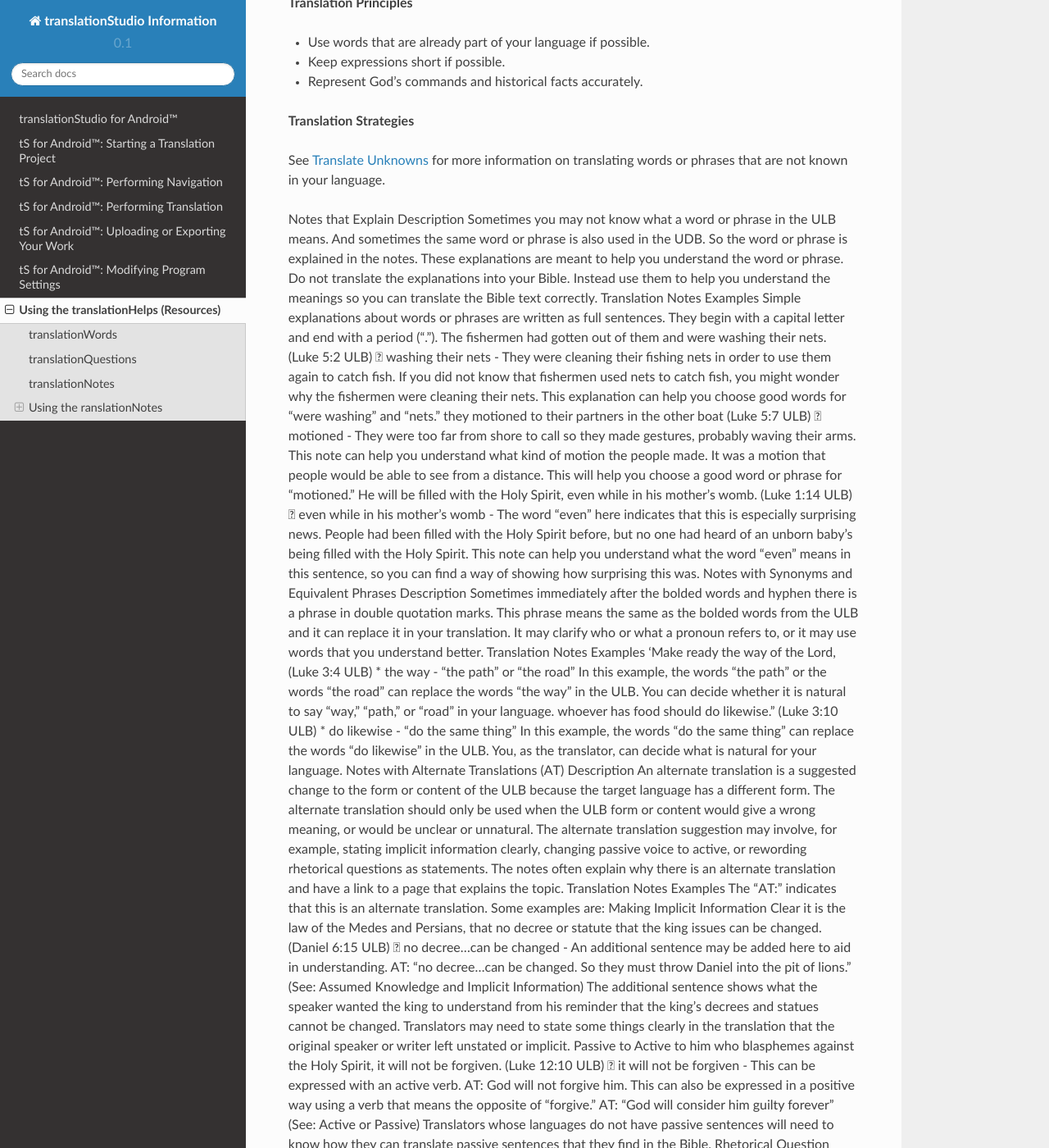
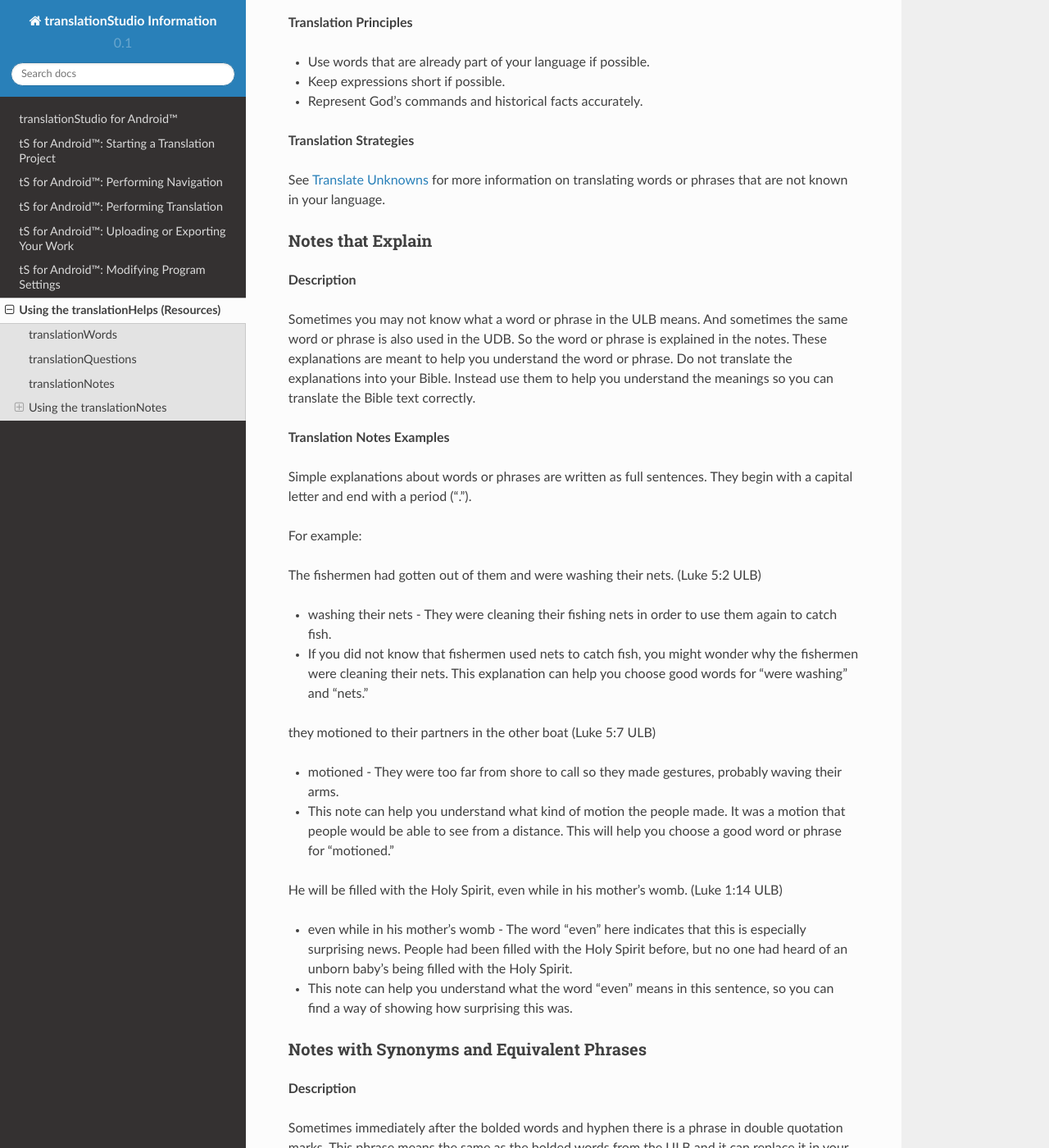
Before and after one commit to unfoldingWord-dev/translationStudio-Info, a Sphinx documentation site: the page built from docs/Helps.rst, in a window 1280 px wide and 1400 px high, scrolled down 3122 px. Shown: the whole window at 82% size. Built offline with Sphinx 7.4.7 and the Read the Docs theme 2.0.0, drawn with Linux system fonts in a browser that asks for light colours; pages that are not in the unit, such as notebooks, are missing from menus; some of the changed text lies outside the part shown.

Commit message:
Update Helps.rst

```diff
--- a/docs/Helps.rst
+++ b/docs/Helps.rst
@@ -1,7 +1,9 @@
 Using the translationHelps (Resources)
 ======================================
 
-To help translators make the best translation possible, translationHelps have been created. The Resources include:
+To help translators make the best translation possible, translationHelps have been created. Once you have consulted the translationHelps, then you are ready to make the best translation. Please use these resources when checking your translation!
+
+The Resources include:
 
 translationWords
 ----------------
@@ -27,12 +29,7 @@ For Open Bible Story notes, see	https://door43.org/en/obs/notes.
 
 For Bible notes, see	https://unfoldingword.org/tn/.
 
-Once you have consulted the translationHelps, then you are ready to make the best translation.
-
-Please use these resources when checking your translation!
-
-
-Using the ranslationNotes
+Using the translationNotes
 ---------------------------
 
 To Translate from the ULB
@@ -48,7 +45,9 @@ To Translate from the ULB
 
       *	NO? Read the translation notes for help.
 
-Translation Notes are words or phrases copied from the ULB and then explained. In English, every note that explains the ULB starts with a bullet point, the ULB text in bold followed by a dash, and then translation suggestions or information for the translator. For example:
+Translation Notes are words or phrases copied from the ULB and then explained. In English, every note that explains the ULB starts with a bullet point, the ULB text in bold followed by a dash, and then translation suggestions or information for the translator.
+
+For example:
 
 *	**copied ULB text** - translation suggestion or information for the translator
 
@@ -114,24 +113,45 @@ Simple definitions of words or phrases are added without quotes or sentence form
 See `Translate Unknowns`_ for more information on translating words or phrases that are not known in your language.
 
 Notes that Explain
-Description
-Sometimes you may not know what a word or phrase in the ULB means. And sometimes the same word or phrase is also used in the UDB. So the word or phrase is explained in the notes.
-These explanations are meant to help you understand the word or phrase. Do not translate the explanations into your Bible. Instead use them to help you understand the meanings so you can translate the Bible text correctly.
-Translation Notes Examples
+^^^^^^^^^^^^^^^^^^
+
+**Description**
+
+Sometimes you may not know what a word or phrase in the ULB means. And sometimes the same word or phrase is also used in the UDB. So the word or phrase is explained in the notes. These explanations are meant to help you understand the word or phrase. Do not translate the explanations into your Bible. Instead use them to help you understand the meanings so you can translate the Bible text correctly.
+
+**Translation Notes Examples**
+
 Simple explanations about words or phrases are written as full sentences. They begin with a capital letter and end with a period (".").
+
+For example:
+
 The fishermen had gotten out of them and were washing their nets. (Luke 5:2 ULB)
-	washing their nets - They were cleaning their fishing nets in order to use them again to catch fish.
-If you did not know that fishermen used nets to catch fish, you might wonder why the fishermen were cleaning their nets. This explanation can help you choose good words for "were washing" and "nets."
+
+*	washing their nets - They were cleaning their fishing nets in order to use them again to catch fish.
+
+* If you did not know that fishermen used nets to catch fish, you might wonder why the fishermen were cleaning their nets. This explanation can help you choose good words for "were washing" and "nets."
+
 they motioned to their partners in the other boat (Luke 5:7 ULB)
-	motioned - They were too far from shore to call so they made gestures, probably waving their arms.
-This note can help you understand what kind of motion the people made. It was a motion that people would be able to see from a distance. This will help you choose a good word or phrase for "motioned."
+
+* motioned - They were too far from shore to call so they made gestures, probably waving their arms.
+
+* This note can help you understand what kind of motion the people made. It was a motion that people would be able to see from a distance. This will help you choose a good word or phrase for "motioned."
+
 He will be filled with the Holy Spirit, even while in his mother's womb. (Luke 1:14 ULB)
-	even while in his mother's womb - The word "even" here indicates that this is especially surprising news. People had been filled with the Holy Spirit before, but no one had heard of an unborn baby's being filled with the Holy Spirit.
-This note can help you understand what the word "even" means in this sentence, so you can find a way of showing how surprising this was.
+
+*	even while in his mother's womb - The word "even" here indicates that this is especially surprising news. People had been filled with the Holy Spirit before, but no one had heard of an unborn baby's being filled with the Holy Spirit.
+
+* This note can help you understand what the word "even" means in this sentence, so you can find a way of showing how surprising this was.
+
 Notes with Synonyms and Equivalent Phrases
-Description
+^^^^^^^^^^^^^^^^^^^^^^^^^^^^^^^^^^^^^^^^^^
+
+**Description**
+
 Sometimes immediately after the bolded words and hyphen there is a phrase in double quotation marks. This phrase means the same as the bolded words from the ULB and it can replace it in your translation. It may clarify who or what a pronoun refers to, or it may use words that you understand better.
-Translation Notes Examples
+
+**Translation Notes Examples**
+
 'Make ready the way of the Lord, (Luke 3:4 ULB)
 * the way - "the path" or "the road"
 In this example, the words "the path" or the words "the road" can replace the words "the way" in the ULB. You can decide whether it is natural to say "way," "path," or "road" in your language.
```
